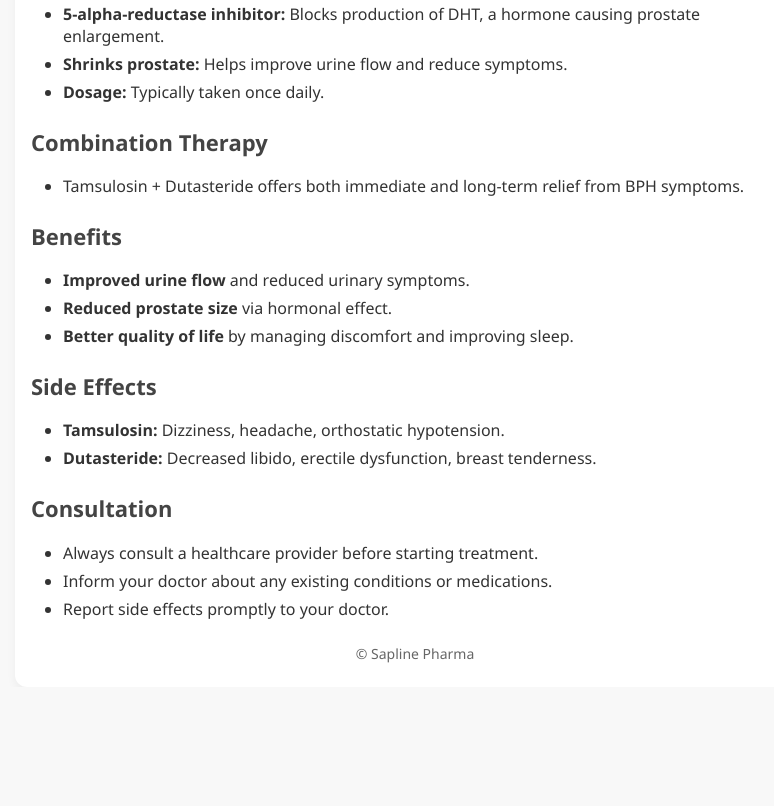
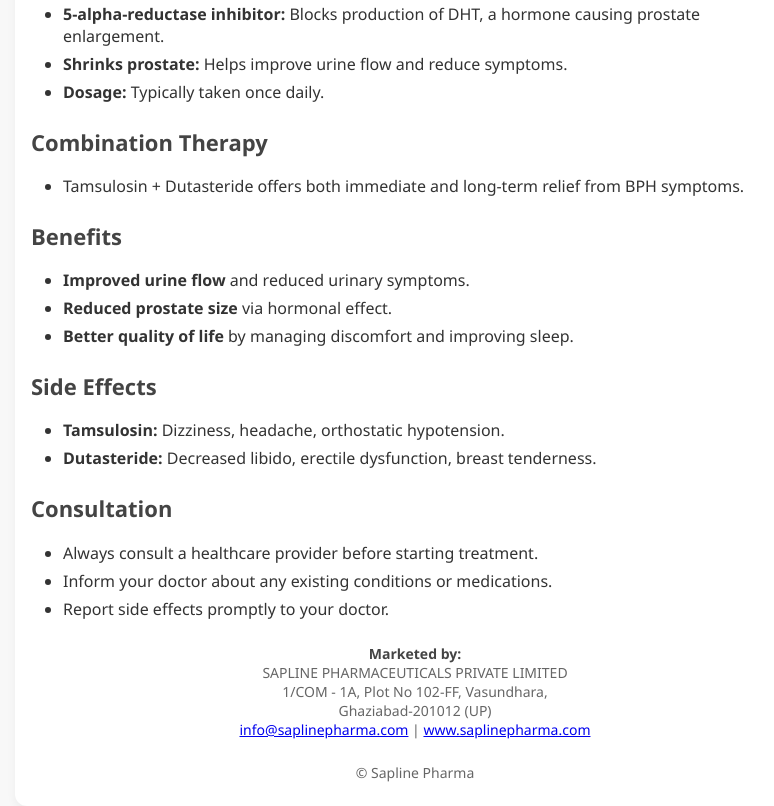
Before and after one commit to Rit10023/flowsafe-d-website, a plain HTML site: page index.html in a window 1280 px wide. Shown: the part 372-1178 px from the top of the page, without its empty margins (225-999 px from the left). Before the commit the page ends 1059 px from the top, so only its background shows below. Drawn offline with Linux system fonts and the light colour scheme.

Commit message:
Update index.html

```diff
--- a/index.html
+++ b/index.html
@@ -5,9 +5,7 @@
   <meta name="viewport" content="width=device-width, initial-scale=1.0"/>
   <title>Safeflow-D | Sapline Pharma</title>
   <style>
-    * {
-      box-sizing: border-box;
-    }
+    * { box-sizing: border-box; }
     body {
       margin: 0;
       padding: 0;
@@ -48,17 +46,22 @@
       margin-bottom: 6px;
       font-size: 4.5vw;
     }
-    .footer {
+    .footer, .marketed-by {
       text-align: center;
       margin-top: 24px;
+      font-size: 3.8vw;
       color: #666;
-      font-size: 3.8vw;
+    }
+    .marketed-by span {
+      display: block;
+      font-weight: 600;
+      color: #444;
     }
     @media (min-width: 600px) {
       .title { font-size: 36px; }
       h2 { font-size: 22px; }
       p, li { font-size: 16px; }
-      .footer { font-size: 14px; }
+      .footer, .marketed-by { font-size: 14px; }
     }
   </style>
 </head>
@@ -106,6 +109,15 @@
       <li>Report side effects promptly to your doctor.</li>
     </ul>
 
+    <div class="marketed-by">
+      <span>Marketed by:</span>
+      SAPLINE PHARMACEUTICALS PRIVATE LIMITED<br>
+      1/COM - 1A, Plot No 102-FF, Vasundhara,<br>
+      Ghaziabad-201012 (UP)<br>
+      <a href="mailto:info@saplinepharma.com">info@saplinepharma.com</a> |
+      <a href="https://www.saplinepharma.com">www.saplinepharma.com</a>
+    </div>
+
     <div class="footer">© Sapline Pharma</div>
   </div>
 </body>
```
